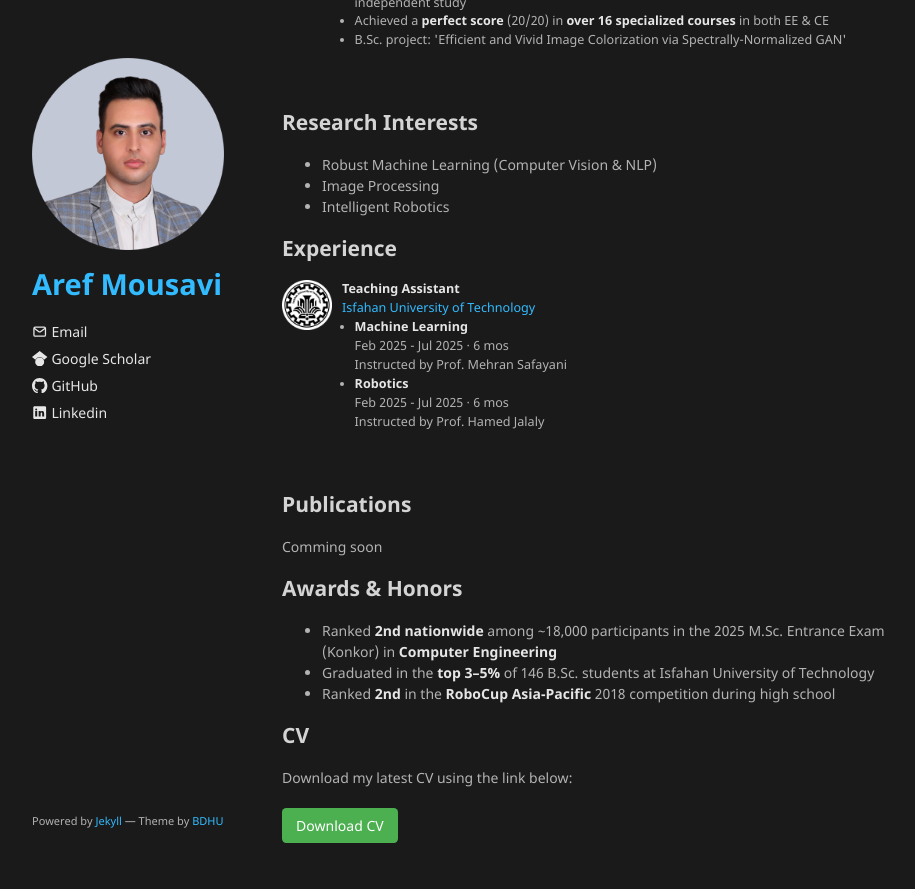
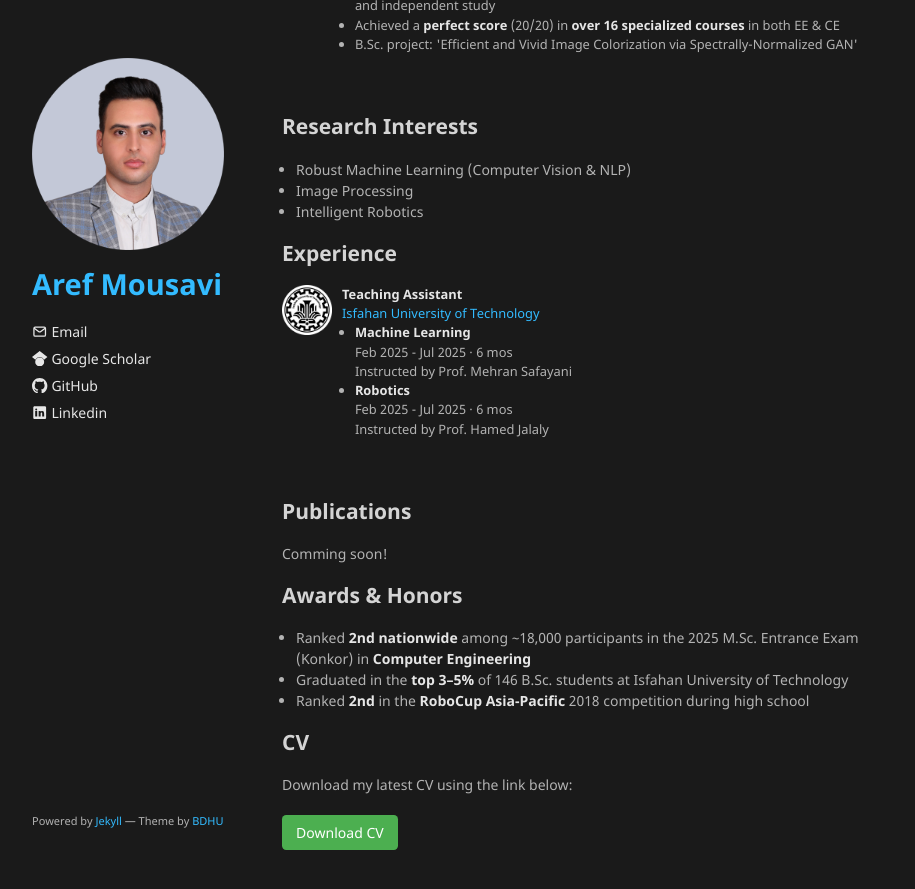
Before and after one commit to arefmousavi/arefmousavi.github.io, a Jekyll site: the page built from index.md, in a window 1280 px wide and 900 px high, scrolled down 638 px. Shown: the top 889 px of the window, without its empty margins (178-1093 px from the left). Built offline with Jekyll 4.4.1, drawn with Linux system fonts in a browser that asks for light colours; the repository's description, which GitHub fills in, is left out; our own code applies the rules of GitHub Pages for plain Markdown files.

Commit message:
chore: update main page

```diff
--- a/index.md
+++ b/index.md
@@ -20,7 +20,7 @@ Previously, I conducted research in computer vision at Isfahan University of Tec
 
 <div style="display:flex; align-items:left;">
   <img src="./assets/img/SUT.png" alt="" style="width:50px; height:50px; margin-right:10px;">
-  <div style="font-size: 90%;">
+  <div style="font-size: 92%;">
     <strong><a href="https://en.sharif.ir/" target="_blank">Sharif University of Technology</a></strong><br>
     M.Sc. in Computer Engineering (Artificial Intelligence)<br>
     2025<br>
@@ -29,7 +29,7 @@ Previously, I conducted research in computer vision at Isfahan University of Tec
 
 <div style="display:flex; align-items:left;">
   <img src="./assets/img/IUT.png" alt="" style="width:50px; height:50px; margin-right:10px;">
-  <div style="font-size: 90%;">
+  <div style="font-size: 92%;">
     <strong><a href="https://english.iut.ac.ir/" target="_blank">Isfahan University of Technology</a></strong><br>
     B.Sc. in Electrical and Electronics Engineering (Control)<br>
     2020 - 2025<br>
@@ -43,15 +43,17 @@ Previously, I conducted research in computer vision at Isfahan University of Tec
 
 
 ## Research Interests
-- Robust Machine Learning (Computer Vision & NLP)
-- Image Processing
-- Intelligent Robotics
+<ul style="padding-left: 1em; margin-left: 0; list-style-position: outside;">
+  <li>Robust Machine Learning (Computer Vision & NLP)</li>
+  <li>Image Processing</li>
+  <li>Intelligent Robotics</li>
+</ul>
 
 
 ## Experience
 <div style="display:flex; align-items:left;">
   <img src="./assets/img/IUT.png" alt="" style="width:50px; height:50px; margin-right:10px;">
-  <div style="font-size: 90%;">
+  <div style="font-size: 92%;">
     <strong>Teaching Assistant</strong><br>
     <a href="https://english.iut.ac.ir/" target="_blank">Isfahan University of Technology</a><br>
     <ul style="padding-left: 1em; margin-left: 0; list-style-position: outside;">
@@ -71,14 +73,15 @@ Previously, I conducted research in computer vision at Isfahan University of Tec
 
 
 ## Publications
-Comming soon
+Comming soon!
 
 
 ## Awards & Honors
-- Ranked **2nd nationwide** among ~18,000 participants in the 2025 M.Sc. Entrance Exam (Konkor) in **Computer Engineering**
-- Graduated in the **top 3–5%** of 146 B.Sc. students at Isfahan University of Technology
-- Ranked **2nd** in the **RoboCup Asia-Pacific** 2018 competition during high school
-
+<ul style="padding-left: 1em; margin-left: 0; list-style-position: outside;">
+  <li>Ranked <strong>2nd nationwide</strong> among ~18,000 participants in the 2025 M.Sc. Entrance Exam (Konkor) in <strong>Computer Engineering</strong></li>
+  <li>Graduated in the <strong>top 3–5%</strong> of 146 B.Sc. students at Isfahan University of Technology</li>
+  <li>Ranked <strong>2nd</strong> in the <strong>RoboCup Asia-Pacific</strong> 2018 competition during high school</li>
+</ul>
 
 
 ## CV
```
